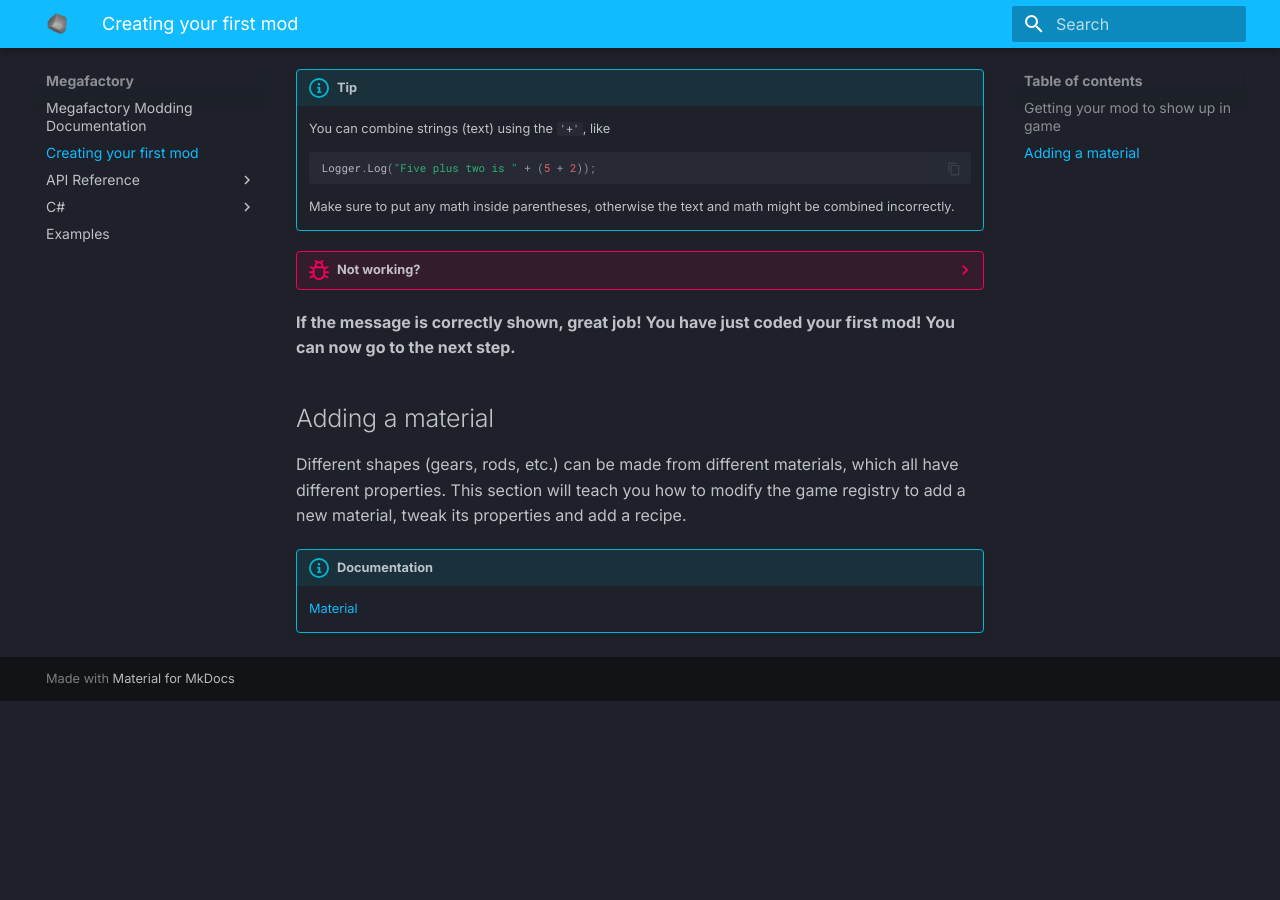
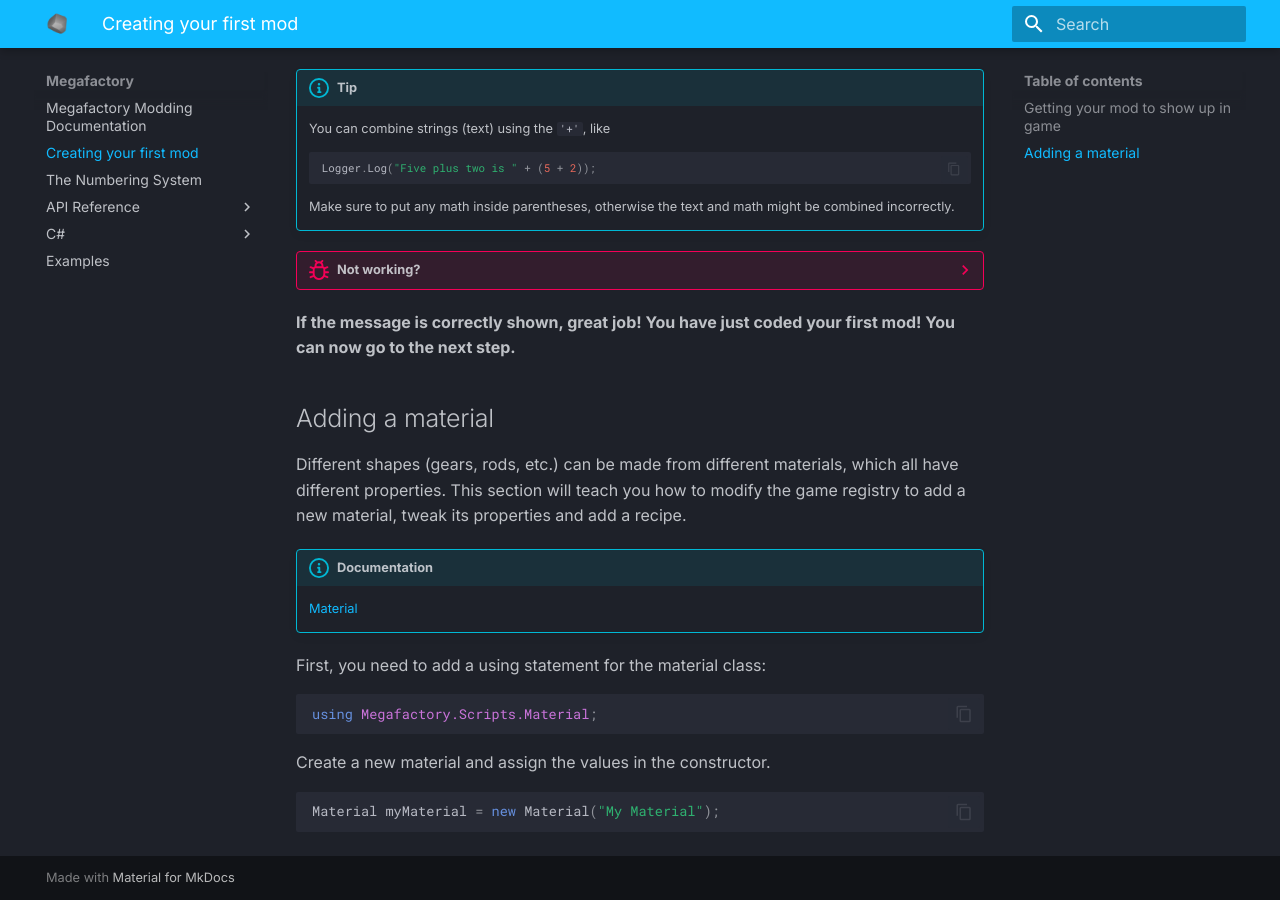
Before and after one commit to Rocky-Studios/Megafactory-Docs, an MkDocs documentation site: the page built from docs/first-mod.md, in a window 1280 px wide and 900 px high, scrolled down 1069 px. Built offline with MkDocs 1.6.1 and Material for MkDocs 9.7.7, drawn with Linux system fonts in a browser that asks for light colours; before the commit the page ends 1770 px from its top, so only the background shows below that.

Commit message:
More material docs

````diff
--- a/docs/first-mod.md
+++ b/docs/first-mod.md
@@ -88,3 +88,12 @@ Different shapes (gears, rods, etc.) can be made from different materials, which
 
 !!! info "Documentation"
     [Material](/API%20Reference/Material)
+
+First, you need to add a using statement for the material class:
+```cs
+using Megafactory.Scripts.Material;
+```
+Create a new material and assign the values in the constructor.
+```cs
+Material myMaterial = new Material("My Material");
+```
````
Also changed, not shown: docs/API Reference/material.md (+6 -1 lines), docs/API Reference/number.md (added, +1 -0 lines), docs/number-system.md (added, +21 -0 lines).
